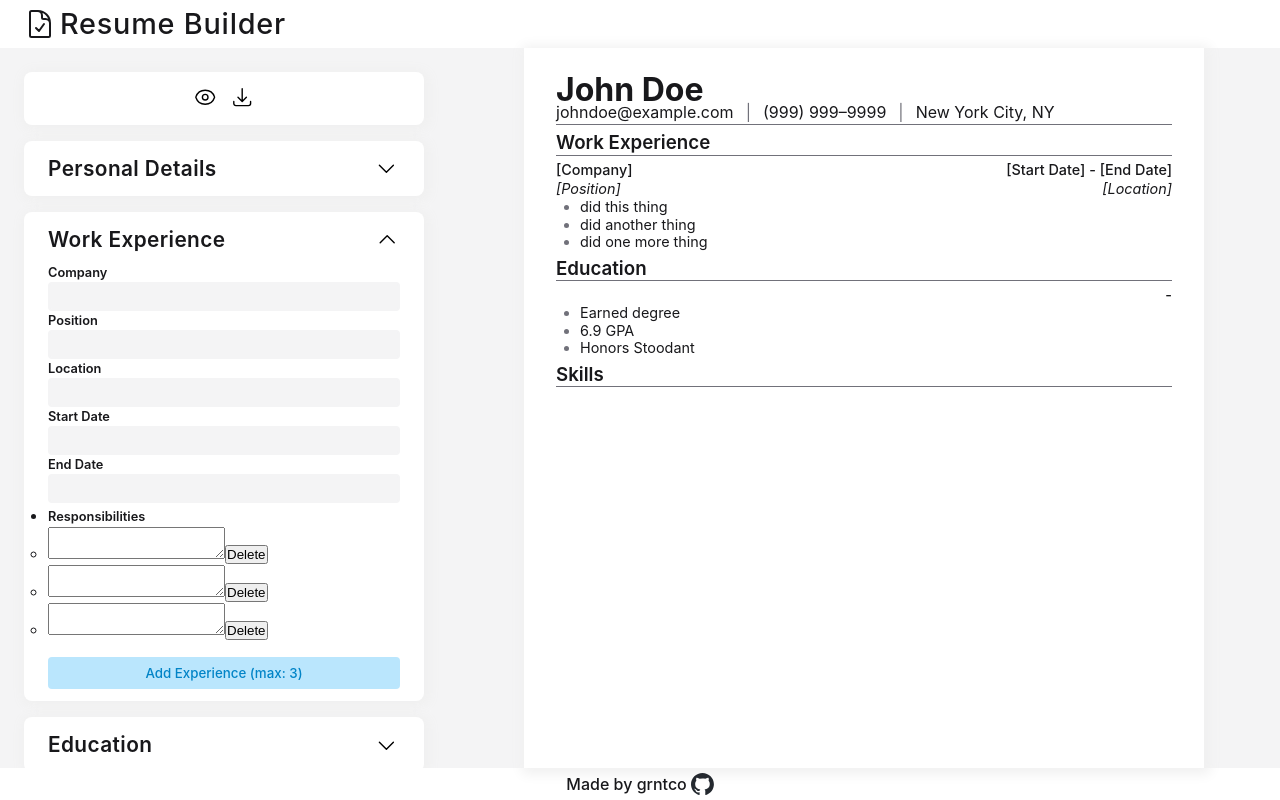
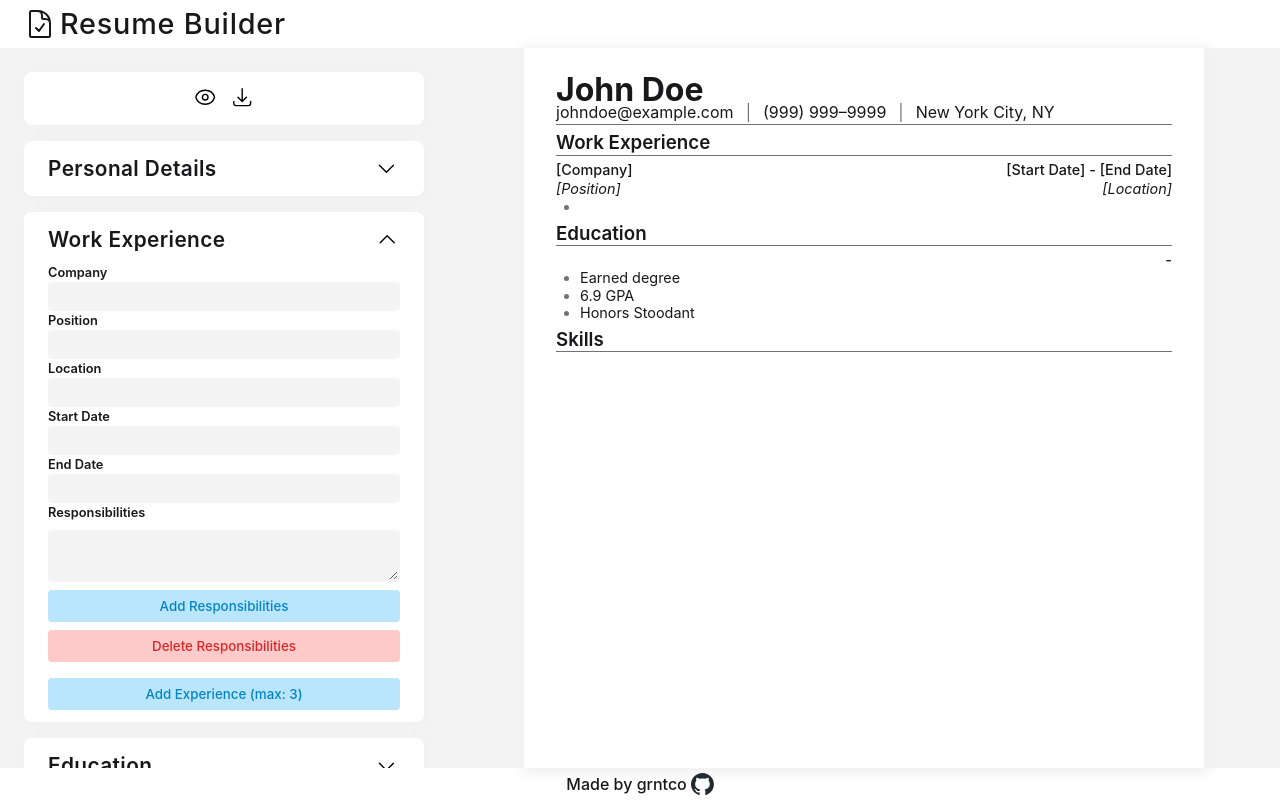
Before and after one commit to grntco/resume-builder, a React (Vite) app: page / in a window 1280 px wide. Both pictures are taken after a click on the button 387 px from the left and 239 px from the top of the page. Built offline with nearby package versions, Linux system fonts and the light colour scheme.

Commit message:
created handleAddFieldset in MainContent

```diff
--- a/src/components/MainContent.jsx
+++ b/src/components/MainContent.jsx
@@ -24,6 +24,7 @@ export function MainContent() {
                                 handleInputChange={handleInputChange}
                                 handleAddFieldset={handleAddFieldset}
                                 handleDeleteFieldset={handleDeleteFieldset}
+                                handleAddResponsibility={handleAddResponsibility}
                             ></Form>
                         </Card>
                     )
@@ -96,4 +97,29 @@ export function MainContent() {
             })
         })
     }
+
+    function handleAddResponsibility(e, currentForm, currentFieldset) {
+        e.preventDefault();
+        setUpdatedData((prevData) => {
+            return prevData.map(form => {
+                if (form === currentForm) {
+                    return {
+                        ...form,
+                        fieldsets: form.fieldsets.map(fieldset => {
+                            if (fieldset === currentFieldset) {
+                                return fieldset.map(input => {
+                                    if (input.label === "Responsibilities") {
+                                        return {...input, responsibilities: [...input.responsibilities, ""] }
+                                    }
+                                    return input;
+                                })
+                            }
+                            return fieldset;
+                        })
+                    }
+                }
+                return form;
+            })
+        })
+    }
 }
--- a/src/components/cards/Form.jsx
+++ b/src/components/cards/Form.jsx
@@ -3,7 +3,7 @@ import { FormHeader } from './FormHeader'
 import { TextInput } from './TextInput';
 import { useState } from 'react';
 
-export function Form({ form, handleInputChange, handleAddFieldset, handleDeleteFieldset }) {
+export function Form({ form, handleInputChange, handleAddFieldset, handleDeleteFieldset, handleAddResponsibility }) {
     const [isCollapsed, setIsCollapsed] = useState(true)
     // const [fieldsetList, setFieldsetList] = useState(form.fieldsets)
 
@@ -31,20 +31,21 @@ export function Form({ form, handleInputChange, handleAddFieldset, handleDeleteF
                                         ></TextInput>
                                     } else {
                                         return (
-                                            <li key={inputIndex} className="textarea-item">
+                                            <li key={inputIndex} className="responsibilities-container">
                                                 <label htmlFor="" className="input-label">{input.label}</label>
-                                                <ul className="text-area-container">
+                                                <div className="textarea-container">
                                                     {
                                                         input.responsibilities.map((responsibility, i) => {
                                                             return (
-                                                                <li key={i} >
-                                                                    <textarea  name="" id=""></textarea>
-                                                                    <button>Delete</button>
-                                                                </li>
+                                                                <textarea key={i} name="" id="" className="textarea"></textarea>
                                                             )
                                                         })
                                                     }
-                                                </ul>
+                                                </div>
+                                                {/* <div className="btn-container"> */}
+                                                    <button className="default-btn add-btn" onClick={(e) => handleAddResponsibility(e, form, fieldset)}>Add Responsibilities</button>
+                                                    <button className="default-btn delete-btn">Delete Responsibilities</button>
+                                                {/* </div> */}
                                             </li>
                                         )
                                     }
--- a/src/resumeData.js
+++ b/src/resumeData.js
@@ -48,9 +48,10 @@ export const resumeData = [
             {
                 label: "Responsibilities",
                 responsibilities: [
-                    "did this thing",
-                    "did another thing",
-                    "did one more thing"
+                    "",
+                    // "did this thing",
+                    // "did another thing",
+                    // "did one more thing"
                 ]
             }]
         ]
@@ -82,6 +83,7 @@ export const resumeData = [
             },
             {
                 label: "Responsibilities",
+                responsibilitiesLimit: 5,
                 responsibilities: [
                     "Earned degree",
                     "6.9 GPA",
--- a/src/styles/Form.css
+++ b/src/styles/Form.css
@@ -106,3 +106,38 @@
     box-shadow: 2px 2px 12px 4px rgba(56,189,248,0.2);
     transform: scale(1.025);
 }
+
+.responsibilities-container {
+    display: flex;
+    flex-direction: column;
+    gap: 8px;
+}
+
+.textarea-container {
+    list-style: none;
+    display: flex;
+    flex-direction: column;
+    gap: 8px;
+}
+
+.textarea {
+    font-family: var(--font-family);
+    font-weight: 500;
+    border: 2px solid var(--secondary-bg-color);
+    outline: none;
+    background-color: var(--secondary-bg-color);
+    padding: 8px 4px;
+    border-radius: 4px;
+    color: var(--secondary-txt-color);
+    transition: transform 0.025s ease-out;
+    resize: vertical;
+}
+
+.textarea:focus {
+    border: 2px solid var(--input-focus-color);
+    color: var(--primary-txt-color);
+    -webkit-box-shadow: 2px 2px 12px 4px rgba(56,189,248,0.2);
+    -moz-box-shadow: 2px 2px 12px 4px rgba(56,189,248,0.2);
+    box-shadow: 2px 2px 12px 4px rgba(56,189,248,0.2);
+    transform: scale(1.025);
+}
```
